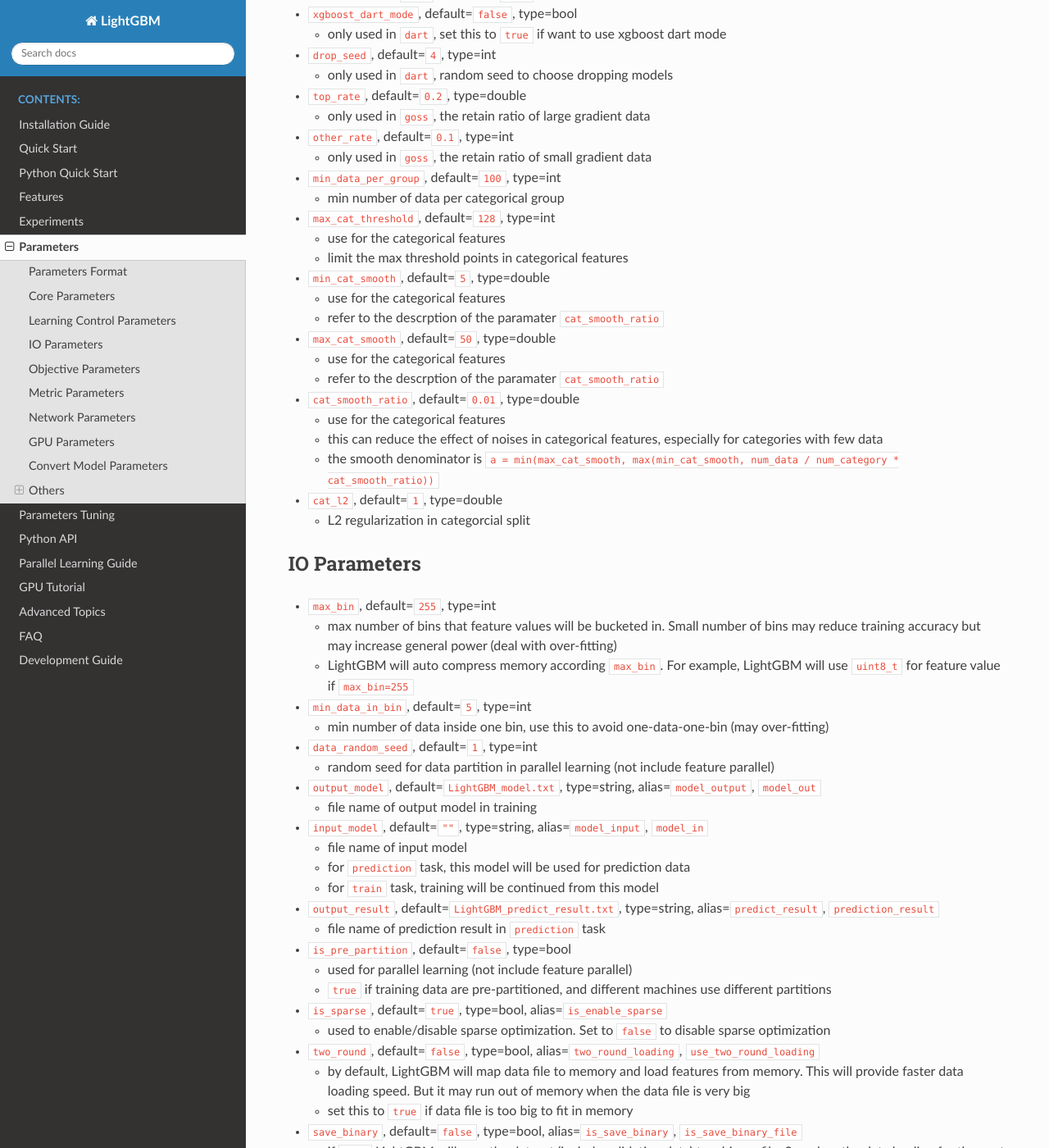
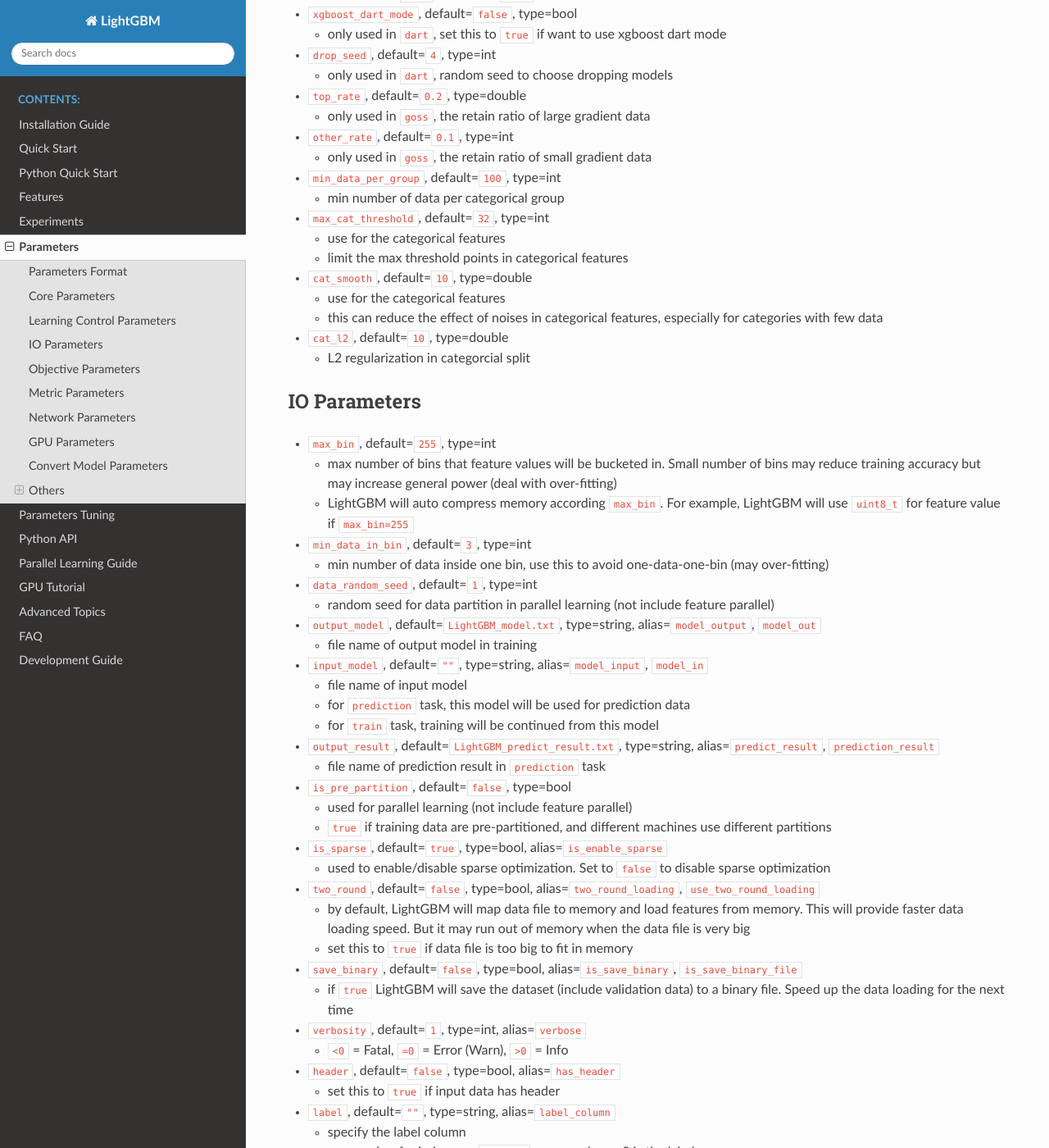
Before and after one commit to microsoft/LightGBM, a Sphinx documentation site: the page built from docs/Parameters.rst, in a window 1280 px wide and 1400 px high, scrolled down 3451 px. Shown: the whole window at 82% size. Built offline with Sphinx 7.4.7 and the Read the Docs theme 2.0.0, drawn with Linux system fonts in a browser that asks for light colours.

Commit message:
reduce parameters in categorical split

```diff
--- a/docs/Advanced-Topics.rst
+++ b/docs/Advanced-Topics.rst
@@ -24,7 +24,7 @@
 -  Converting to ``int`` type is needed first, and there is support for non-negative numbers only.
    It is better to convert into continues ranges.
 
--  Use ``min_data_per_group``, ``cat_smooth_ratio`` to deal with over-fitting
+-  Use ``min_data_per_group``, ``cat_smooth`` to deal with over-fitting
    (when ``#data`` is small or ``#category`` is large).
 
 -  For categorical features with high cardinality (``#category`` is large), it is better to convert it to numerical features.
--- a/docs/Parameters.rst
+++ b/docs/Parameters.rst
@@ -253,33 +253,19 @@
 
    -  min number of data per categorical group
 
--  ``max_cat_threshold``, default=\ ``128``, type=int
+-  ``max_cat_threshold``, default=\ ``32``, type=int
 
    -  use for the categorical features
 
    -  limit the max threshold points in categorical features
 
--  ``min_cat_smooth``, default=\ ``5``, type=double
-
-   -  use for the categorical features
-
-   -  refer to the descrption of the paramater ``cat_smooth_ratio``
-
--  ``max_cat_smooth``, default=\ ``50``, type=double
-
-   -  use for the categorical features
-
-   -  refer to the descrption of the paramater ``cat_smooth_ratio``
-
--  ``cat_smooth_ratio``, default=\ ``0.01``, type=double
+-  ``cat_smooth``, default=\ ``10``, type=double
 
    -  use for the categorical features
 
    - this can reduce the effect of noises in categorical features, especially for categories with few data
 
-   -  the smooth denominator is ``a = min(max_cat_smooth, max(min_cat_smooth, num_data / num_category * cat_smooth_ratio))``
-
--  ``cat_l2``, default=\ ``1``, type=double
+-  ``cat_l2``, default=\ ``10``, type=double
 
    -  L2 regularization in categorcial split
 
@@ -294,7 +280,7 @@
    -  LightGBM will auto compress memory according ``max_bin``.
       For example, LightGBM will use ``uint8_t`` for feature value if ``max_bin=255``
 
--  ``min_data_in_bin``, default=\ ``5``, type=int
+-  ``min_data_in_bin``, default=\ ``3``, type=int
 
    -  min number of data inside one bin, use this to avoid one-data-one-bin (may over-fitting)
 
```
Also changed, not shown: 5 other files.
